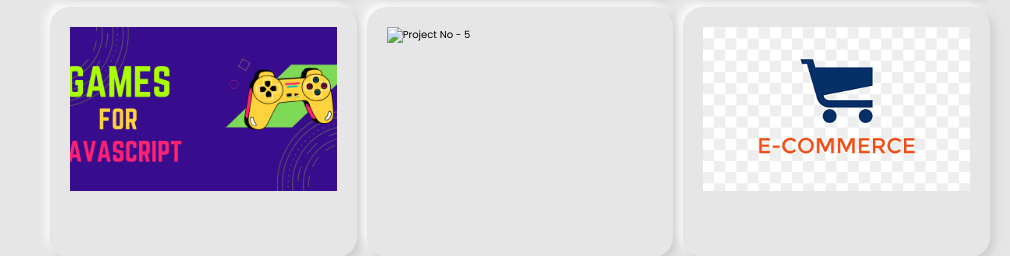
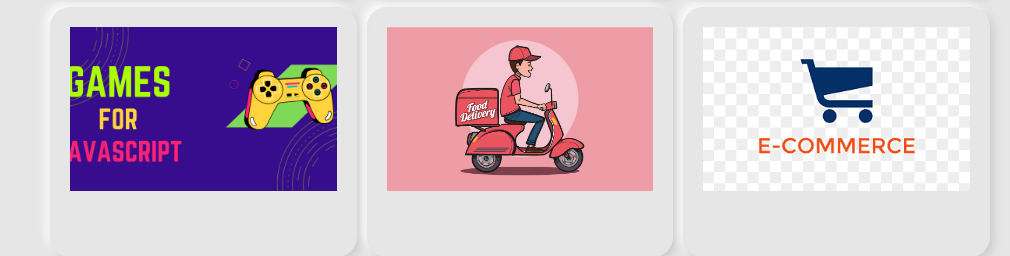
Before and after one commit to Nitin7030/Profile, a plain HTML site: page index.html in a window 1280 px wide. Shown: the part 2782-3038 px from the top of the page, without its empty margins (270-1280 px from the left). Drawn offline with Linux system fonts and the light colour scheme; files whose address does not match are found by name.

Commit message:
Update index.html

```diff
--- a/index.html
+++ b/index.html
@@ -214,7 +214,7 @@
         </div>
 
         <div class="box">
-            <img src="./image/Img5.jpg" alt="Project No - 5">
+            <img src="Img5.jpg" alt="Project No - 5">
             <div class="content">
                 <h3>project 05</h3>
             </div>
```
